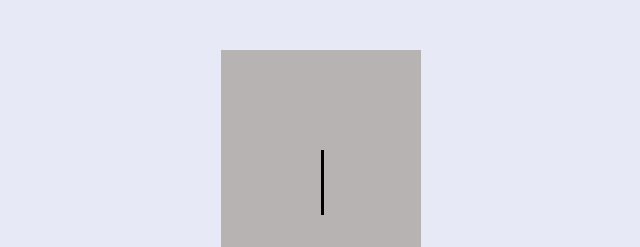
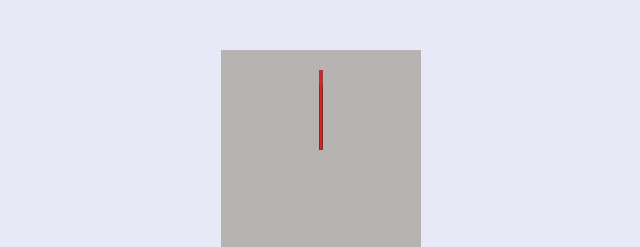
Before and after one commit to Prof758/theme-clock, a plain HTML site: page index.html in a window 1280 px wide. Shown: the part 226-473 px from the top of the page, 319-959 px from the left. Drawn offline with Linux system fonts and the light colour scheme.

Commit message:
fixed wuth clock hands

```diff
--- a/style.css
+++ b/style.css
@@ -76,5 +76,14 @@ body {
 }
 
 .clock-hands.hour {
-  transform: translate(-50%, -100%), rotate(0deg);
+  transform: translate(-50%, -100%) rotate(0deg);
 }
+.clock-hands.minute {
+  transform: translate(-50%, -100%) rotate(0deg);
+  height: 80px;
+}
+.clock-hands.second {
+  transform: translate(-50%, -100%) rotate(0deg);
+  background-color: #d12727;
+  height: 80px;
+}
```
